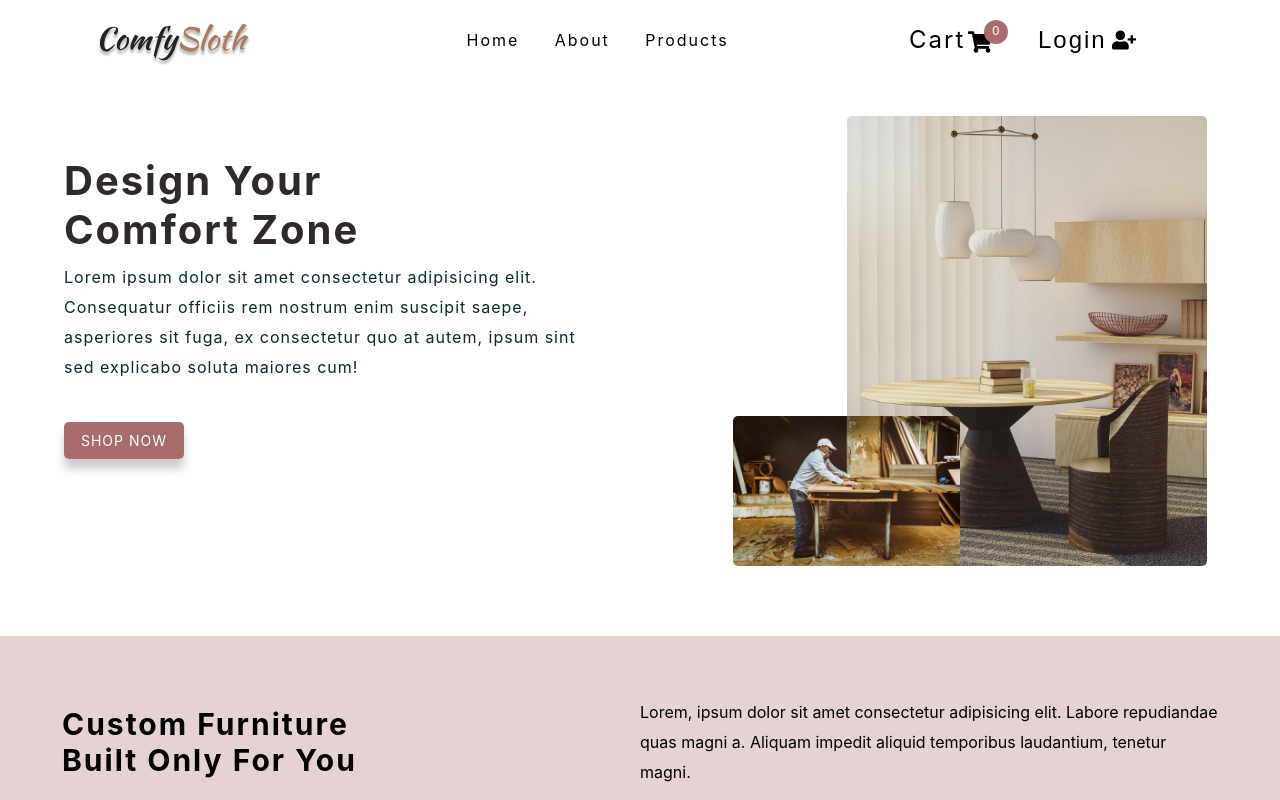
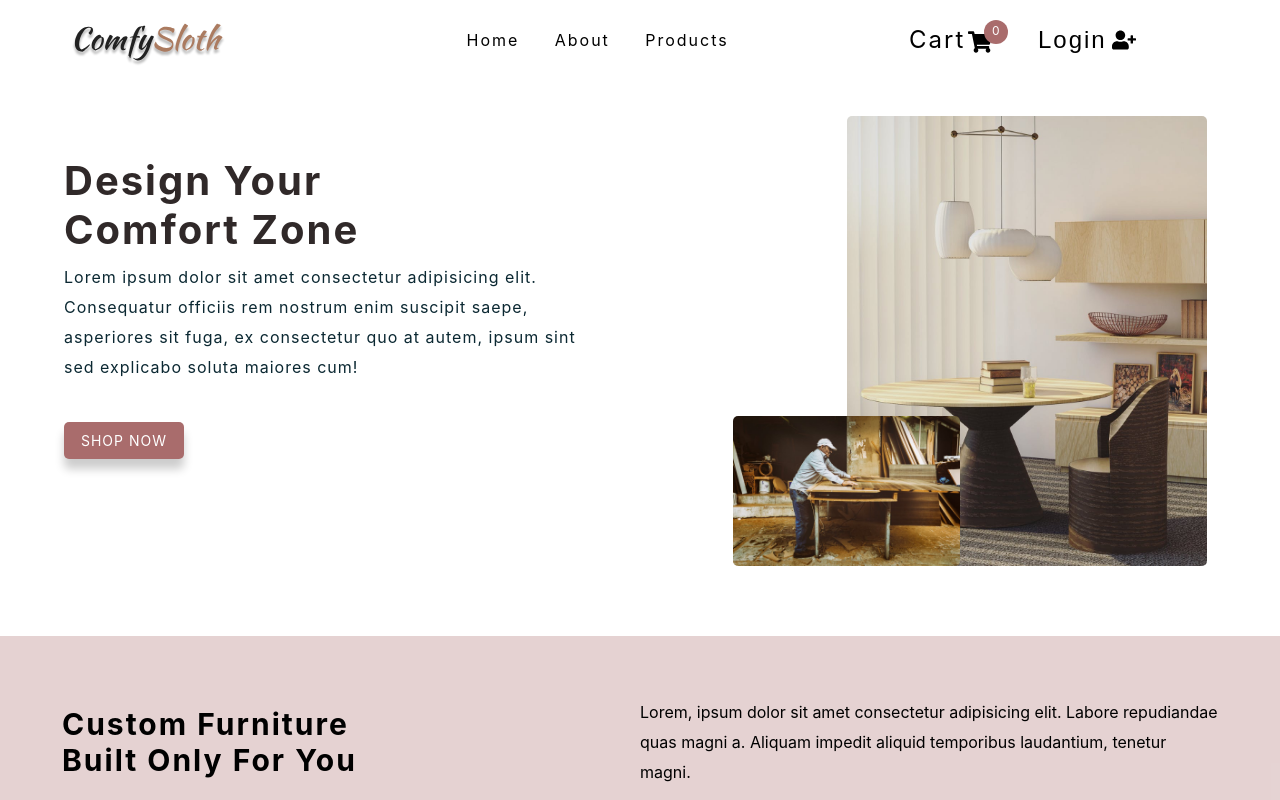
Before and after one commit to davidjacimovic98/react-project-webshop, a React (Create React App) app: page / in a window 1280 px wide. Shown: the top 800 px of the page. Built offline with nearby package versions, Linux system fonts and the light colour scheme.

Commit message:
small css changes added

```diff
--- a/src/components/Hero/Hero.module.css
+++ b/src/components/Hero/Hero.module.css
@@ -75,7 +75,6 @@
   .small_image {
     height: 150px;
     margin-left: -114px;
-
     border-radius: 5px;
   }
 }
--- a/src/components/Navbar/Navbar.module.css
+++ b/src/components/Navbar/Navbar.module.css
@@ -12,7 +12,7 @@
 
 .logo {
   height: 50px;
-  margin-left: 3%;
+  margin-left: 5vw;
   margin-top: 2%;
 }
 
@@ -78,6 +78,6 @@
   }
 
   .logo {
-    margin-left: 50%;
+    margin-left: 35%;
   }
 }
```
